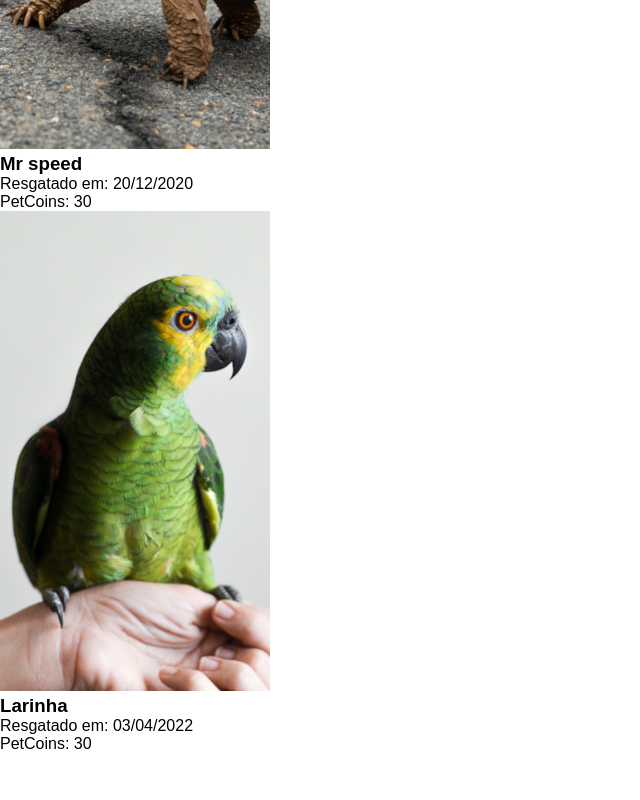
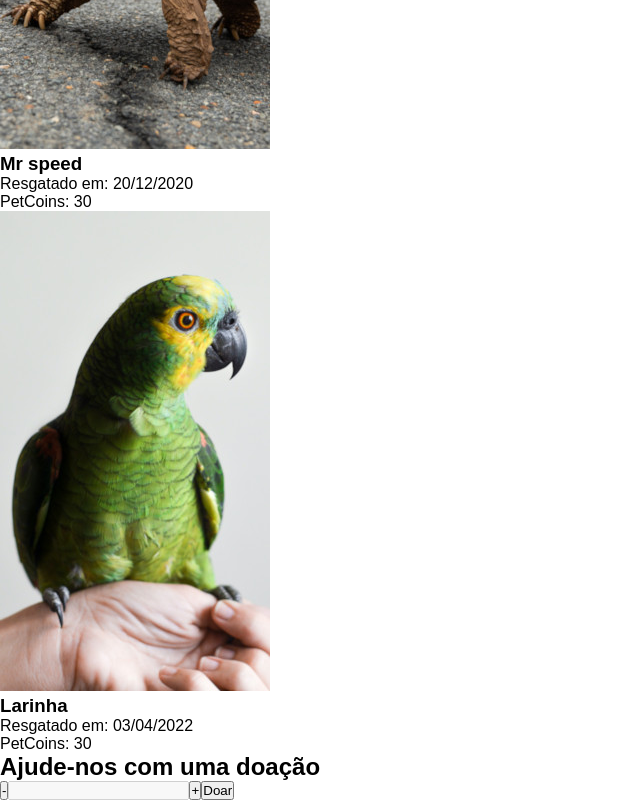
Before and after one commit to wellison-md/tmh-proto, a React (Vite) app: page / in a window 1280 px wide. Shown: the part 2616-3416 px from the top of the page, without its empty margins (0-640 px from the left). Before the commit the page ends 3369 px from the top, so only its background shows below. Built offline with nearby package versions, Linux system fonts and the light colour scheme.

Commit message:
:zap: feat: create initial donate-widget

```diff
--- /dev/null
+++ b/src/components/donateWidget/index.jsx
@@ -0,0 +1,13 @@
+export default function DonateWidget() {
+  return (
+    <div>
+      <h2>Ajude-nos com uma doação</h2>
+      <span>
+        <button>-</button>
+        <input type="number" min='5' step='5' disabled />
+        <button>+</button>
+      </span>
+      <button>Doar</button>
+    </div>
+  );
+}
--- a/src/pages/home/index.jsx
+++ b/src/pages/home/index.jsx
@@ -2,6 +2,7 @@ import { useEffect, useState } from "react";
 import { getFake } from "../../utils/fkdb/getFkData";
 import NavBar from "../../components/navBar";
 import CardList from "../../components/cardList";
+import DonateWidget from "../../components/donateWidget";
 
 export default function Home() {
   const [data, setData] = useState([]);
@@ -18,6 +19,7 @@ export default function Home() {
       <h1>Home</h1>
       <NavBar />
       <CardList petList={ data } />
+      <DonateWidget />
     </>
   );
 }
```
